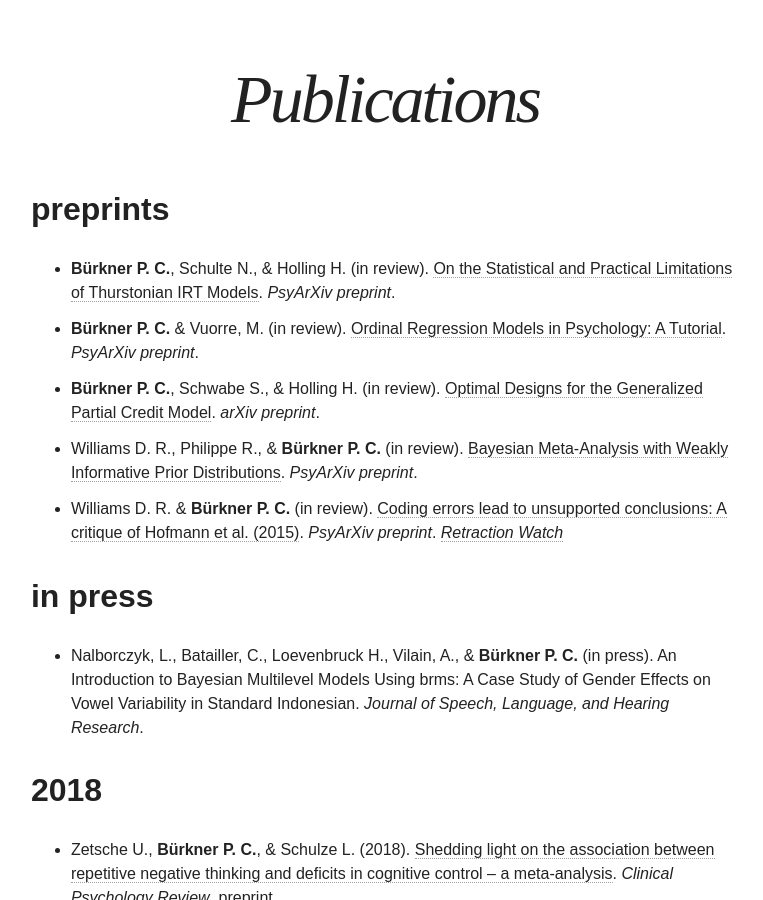
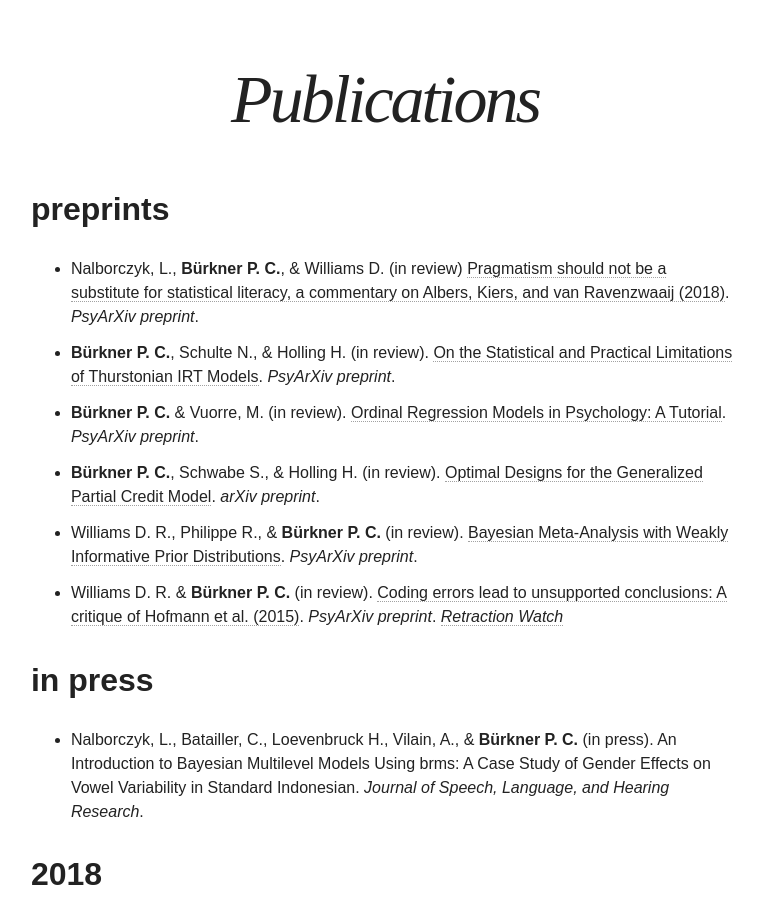
Before and after one commit to paul-buerkner/paul-buerkner.github.io, a Jekyll site: the page built from publications/index.md, in a window 1280 px wide and 900 px high, scrolled down 413 px. Shown: the whole window, without its empty margins (255-1018 px from the left). Built offline with Jekyll 4.4.1, drawn with Linux system fonts in a browser that asks for light colours; nearby versions of some CDN libraries.

Commit message:
mention new preprint

```diff
--- a/publications/index.md
+++ b/publications/index.md
@@ -5,6 +5,7 @@ excerpt: "A list of my publications"
 ---
 
 ## preprints
+* Nalborczyk, L., **Bürkner P. C.**, & Williams D. (in review) [Pragmatism should not be a substitute for statistical literacy, a commentary on Albers, Kiers, and van Ravenzwaaij (2018)](https://psyarxiv.com/fmtkj/). *PsyArXiv preprint*.
 * **Bürkner P. C.**, Schulte N., & Holling H. (in review). [On the Statistical and Practical Limitations of Thurstonian IRT Models](https://psyarxiv.com/dbwn8). *PsyArXiv preprint*.
 * **Bürkner P. C.** & Vuorre, M. (in review). [Ordinal Regression Models in Psychology: A Tutorial](https://psyarxiv.com/x8swp/). *PsyArXiv preprint*.
 * **Bürkner P. C.**, Schwabe S., & Holling H. (in review). [Optimal Designs for the Generalized Partial Credit Model](https://arxiv.org/abs/1803.06517). *arXiv preprint*.
```
